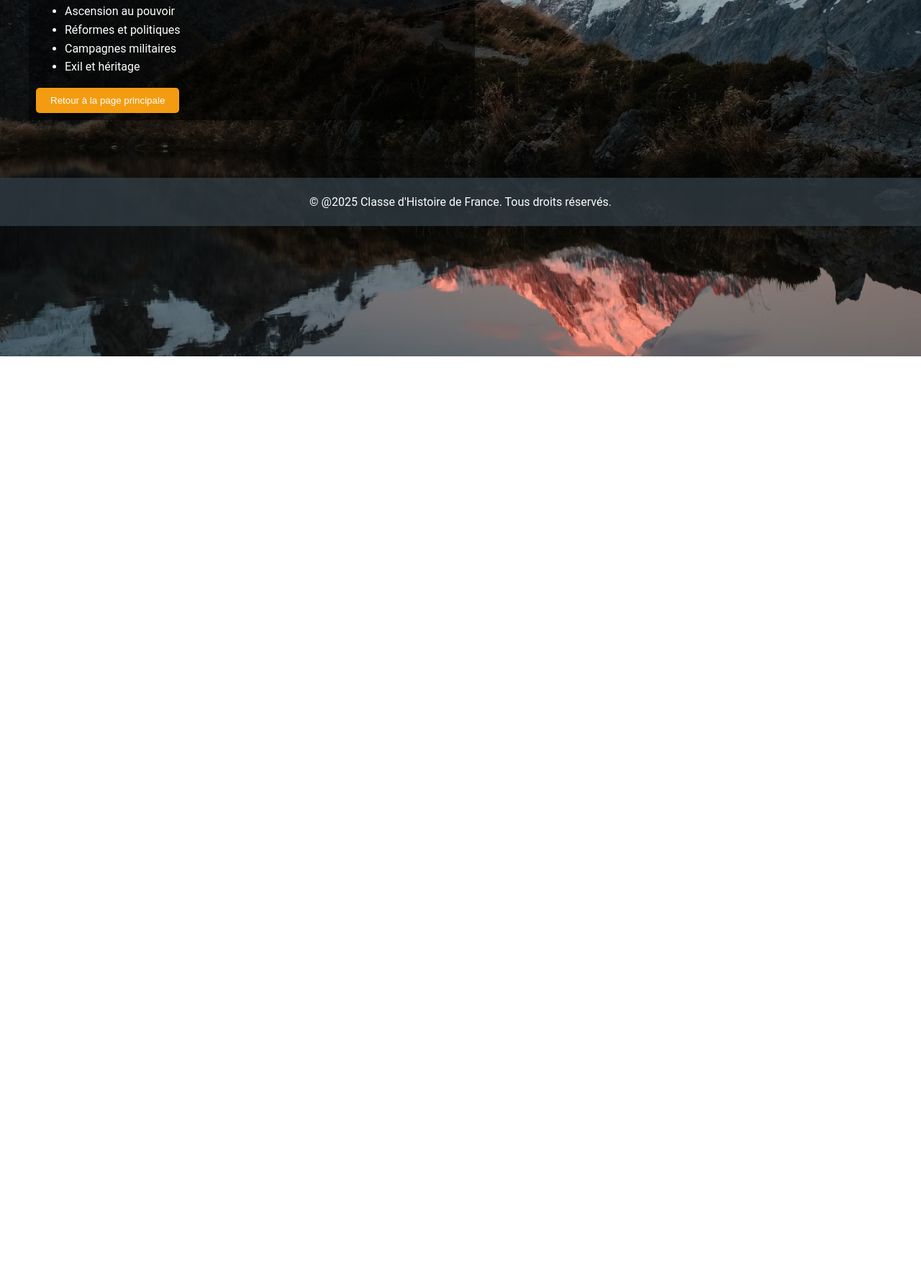
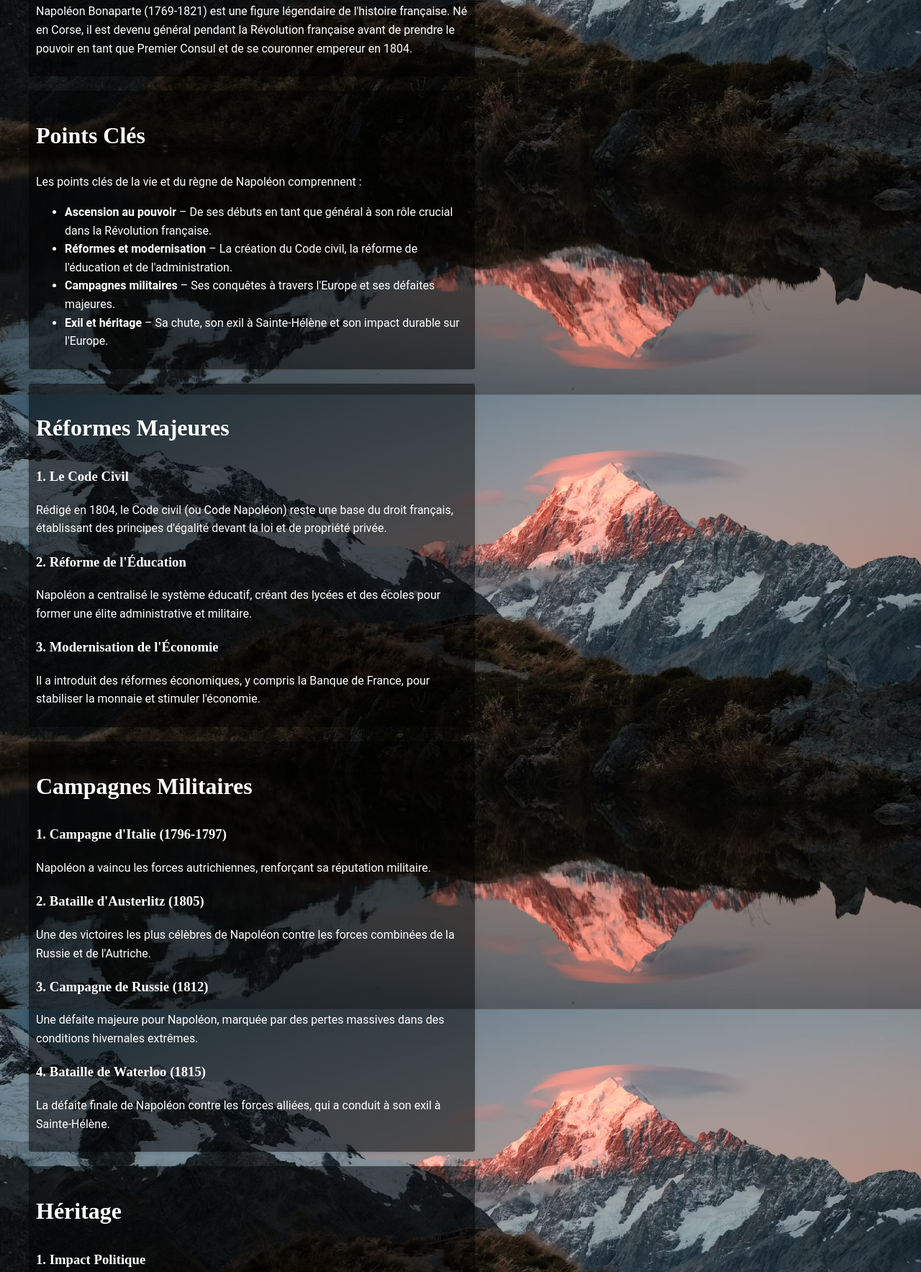
Before and after one commit to Roode2243/French-project-website, a plain HTML site: page napoleon.html in a window 1280 px wide. Shown: the part 305-2072 px from the top of the page at 72% size. Before the commit the page ends 800 px from the top, so only its background shows below. Drawn offline with Linux system fonts and the light colour scheme.

Commit message:
Update napoleon.html
Added data
day before presentation 🥱

```diff
--- a/napoleon.html
+++ b/napoleon.html
@@ -3,7 +3,7 @@
 <head>
     <meta charset="UTF-8">
     <meta name="viewport" content="width=device-width, initial-scale=1.0">
-    <title>Napoléon - Histoire de France</title>
+    <title>Napoléon Bonaparte - Histoire de France</title>
     <link rel="stylesheet" href="styles.css">
 </head>
 <body>
@@ -12,13 +12,49 @@
     </header>
     <main>
         <section>
+            <h2>Introduction</h2>
+            <p>Napoléon Bonaparte (1769-1821) est une figure légendaire de l'histoire française. Né en Corse, il est devenu général pendant la Révolution française avant de prendre le pouvoir en tant que Premier Consul et de se couronner empereur en 1804.</p>
+        </section>
+        <section>
             <h2>Points Clés</h2>
+            <p>Les points clés de la vie et du règne de Napoléon comprennent :</p>
             <ul>
-                <li>Ascension au pouvoir</li>
-                <li>Réformes et politiques</li>
-                <li>Campagnes militaires</li>
-                <li>Exil et héritage</li>
+                <li><b>Ascension au pouvoir</b> – De ses débuts en tant que général à son rôle crucial dans la Révolution française.</li>
+                <li><b>Réformes et modernisation</b> – La création du Code civil, la réforme de l'éducation et de l'administration.</li>
+                <li><b>Campagnes militaires</b> – Ses conquêtes à travers l'Europe et ses défaites majeures.</li>
+                <li><b>Exil et héritage</b> – Sa chute, son exil à Sainte-Hélène et son impact durable sur l'Europe.</li>
             </ul>
+        </section>
+        <section>
+            <h2>Réformes Majeures</h2>
+            <h3>1. Le Code Civil</h3>
+            <p>Rédigé en 1804, le Code civil (ou Code Napoléon) reste une base du droit français, établissant des principes d'égalité devant la loi et de propriété privée.</p>
+            <h3>2. Réforme de l'Éducation</h3>
+            <p>Napoléon a centralisé le système éducatif, créant des lycées et des écoles pour former une élite administrative et militaire.</p>
+            <h3>3. Modernisation de l'Économie</h3>
+            <p>Il a introduit des réformes économiques, y compris la Banque de France, pour stabiliser la monnaie et stimuler l'économie.</p>
+        </section>
+        <section>
+            <h2>Campagnes Militaires</h2>
+            <h3>1. Campagne d'Italie (1796-1797)</h3>
+            <p>Napoléon a vaincu les forces autrichiennes, renforçant sa réputation militaire.</p>
+            <h3>2. Bataille d'Austerlitz (1805)</h3>
+            <p>Une des victoires les plus célèbres de Napoléon contre les forces combinées de la Russie et de l'Autriche.</p>
+            <h3>3. Campagne de Russie (1812)</h3>
+            <p>Une défaite majeure pour Napoléon, marquée par des pertes massives dans des conditions hivernales extrêmes.</p>
+            <h3>4. Bataille de Waterloo (1815)</h3>
+            <p>La défaite finale de Napoléon contre les forces alliées, qui a conduit à son exil à Sainte-Hélène.</p>
+        </section>
+        <section>
+            <h2>Héritage</h2>
+            <h3>1. Impact Politique</h3>
+            <p>Le règne de Napoléon a transformé les institutions européennes, inspirant des réformes politiques et sociales dans de nombreux pays.</p>
+            <h3>2. Influence Culturelle</h3>
+            <p>Napoléon reste une figure clé de la culture française, représentant à la fois le génie militaire et les ambitions impérialistes.</p>
+            <h3>3. Développement Juridique</h3>
+            <p>Son Code civil a influencé les systèmes juridiques à travers le monde.</p>
+        </section>
+        <section>
             <button onclick="location.href='index.html'">Retour à la page principale</button>
         </section>
     </main>
```
